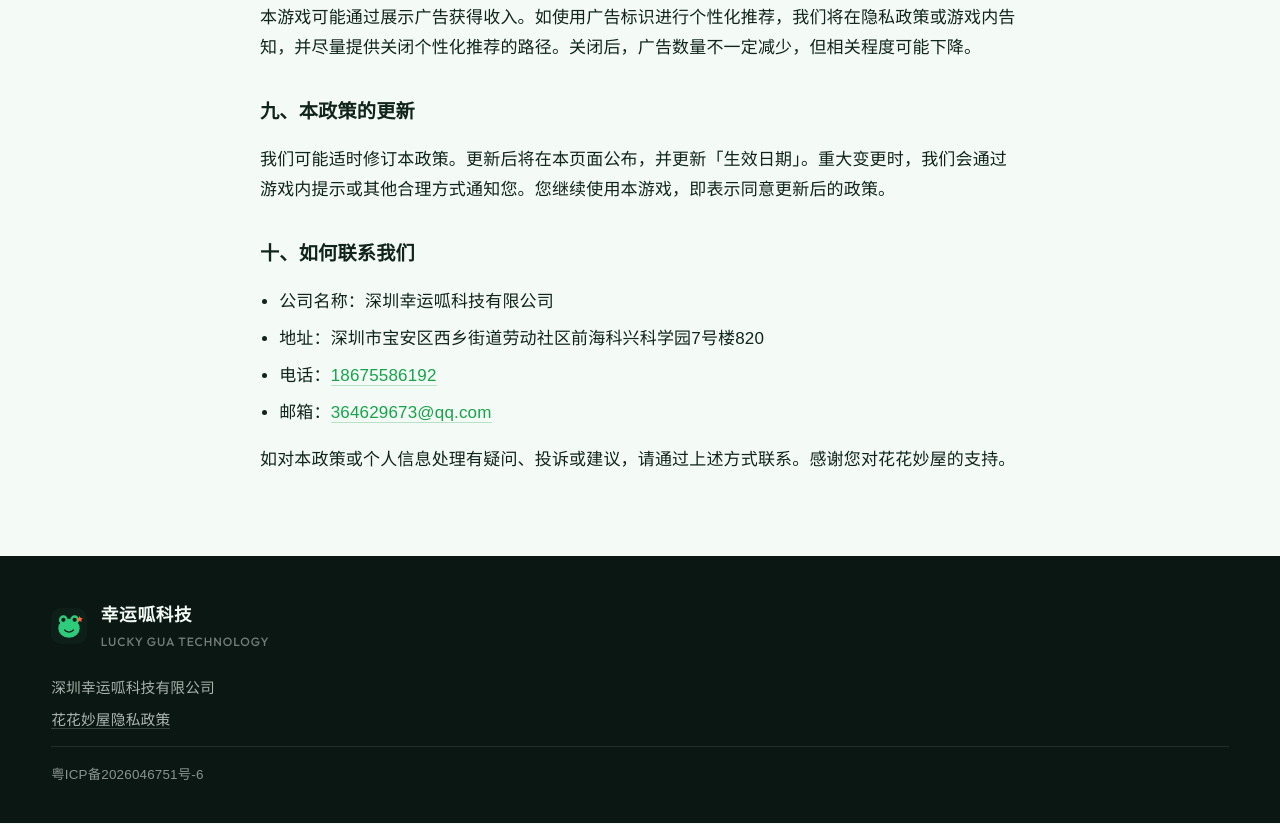
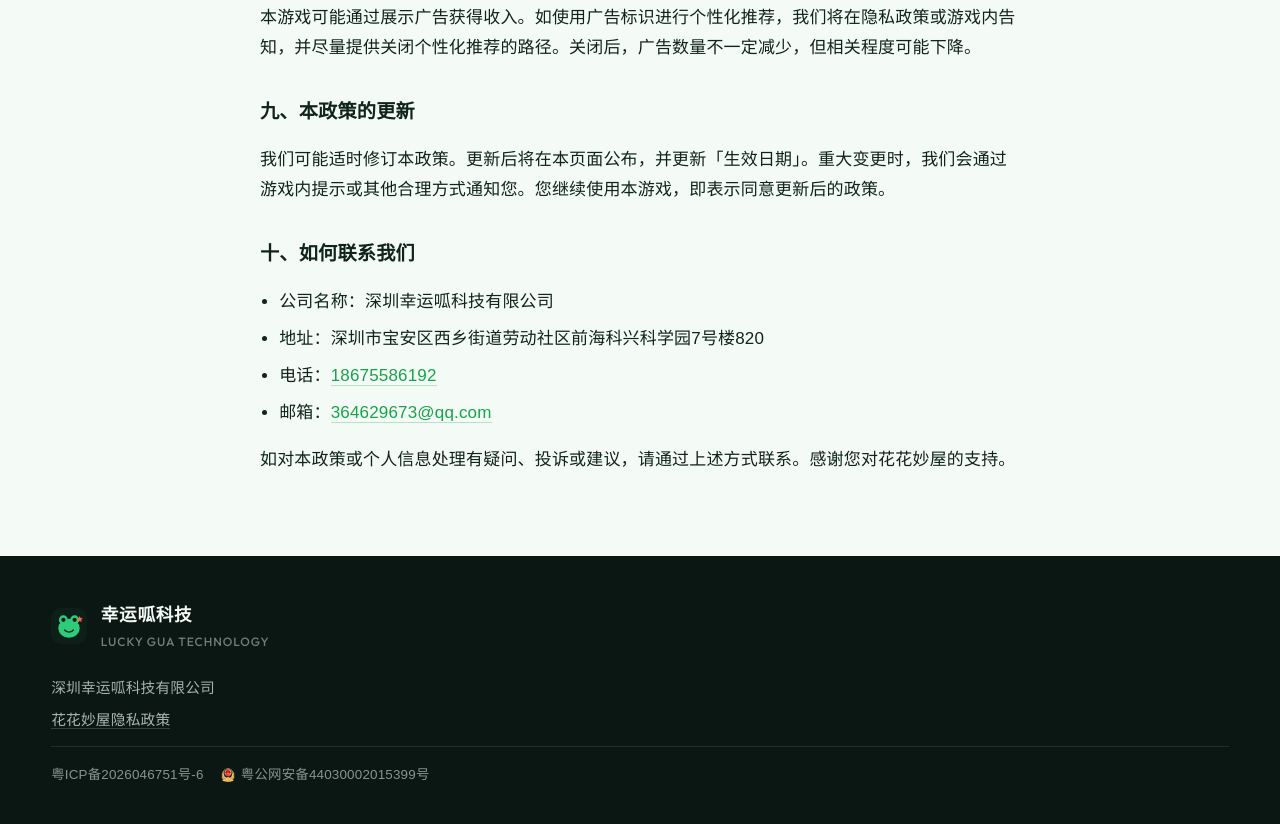
Before and after one commit to derrickhu/official_site, a website: page privacy/huahua.html in a window 1280 px wide. Shown: the part 2794-3618 px from the top of the page. Drawn offline with Linux system fonts and the light colour scheme.

Commit message:
feat: 页脚挂上粤公网安备号
公网安备已通过，首页和隐私政策页需要展示备案号并链到公安查询页。

Co-authored-by: Cursor <cursoragent@cursor.com>

```diff
--- a/privacy/huahua.html
+++ b/privacy/huahua.html
@@ -20,7 +20,7 @@
       href="https://fonts.googleapis.com/css2?family=Outfit:wght@500;600;700&display=swap"
       rel="stylesheet"
     />
-    <link rel="stylesheet" href="../styles.css?v=20260910a" />
+    <link rel="stylesheet" href="../styles.css?v=20260923a" />
   </head>
   <body class="page-legal">
     <a class="skip-link" href="#main">跳到主要内容</a>
@@ -204,6 +204,13 @@
               rel="noopener noreferrer"
               >粤ICP备2026046751号-6</a
             >
+            <a
+              class="icp-link gongan-link"
+              href="https://beian.mps.gov.cn/#/query/webSearch?code=44030002015399"
+              target="_blank"
+              rel="noopener noreferrer"
+              ><img src="../assets/gongan.png" alt="" width="14" height="14" />粤公网安备44030002015399号</a
+            >
           </div>
         </div>
       </div>
--- a/styles.css
+++ b/styles.css
@@ -679,11 +679,27 @@ a {
 }
 
 .icp-slot {
+  display: flex;
+  flex-wrap: wrap;
+  align-items: center;
+  gap: 0.35rem 1.1rem;
   margin-top: 0.75rem;
   padding-top: 1rem;
   border-top: 1px solid rgba(243, 250, 246, 0.1);
   color: rgba(243, 250, 246, 0.4);
   font-size: 0.84rem;
+}
+
+.gongan-link {
+  display: inline-flex;
+  align-items: center;
+  gap: 0.35rem;
+}
+
+.gongan-link img {
+  width: 14px;
+  height: 14px;
+  display: block;
 }
 
 .icp-link {
```
Also changed, not shown: index.html (+7 -1 lines), assets/gongan.png (added).
